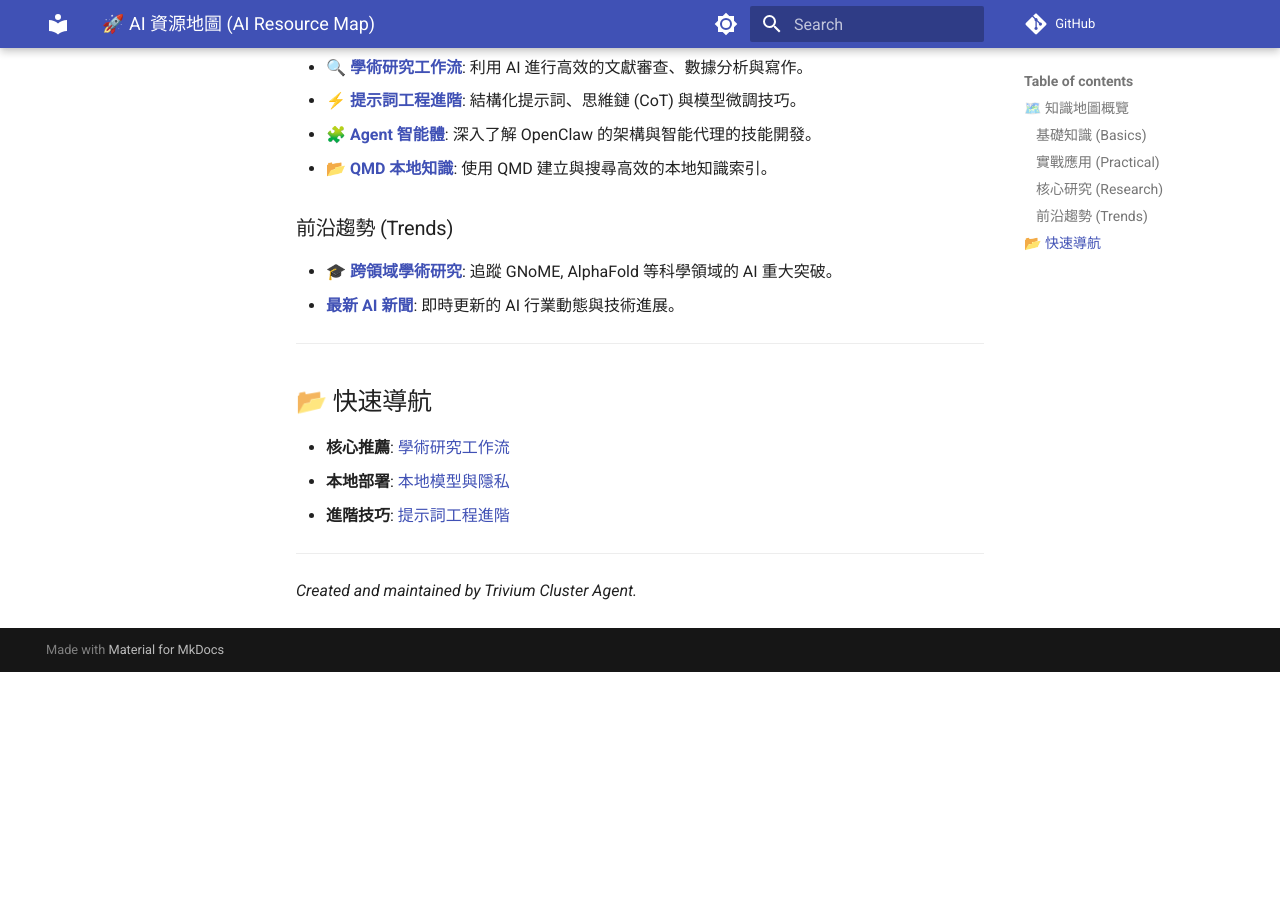
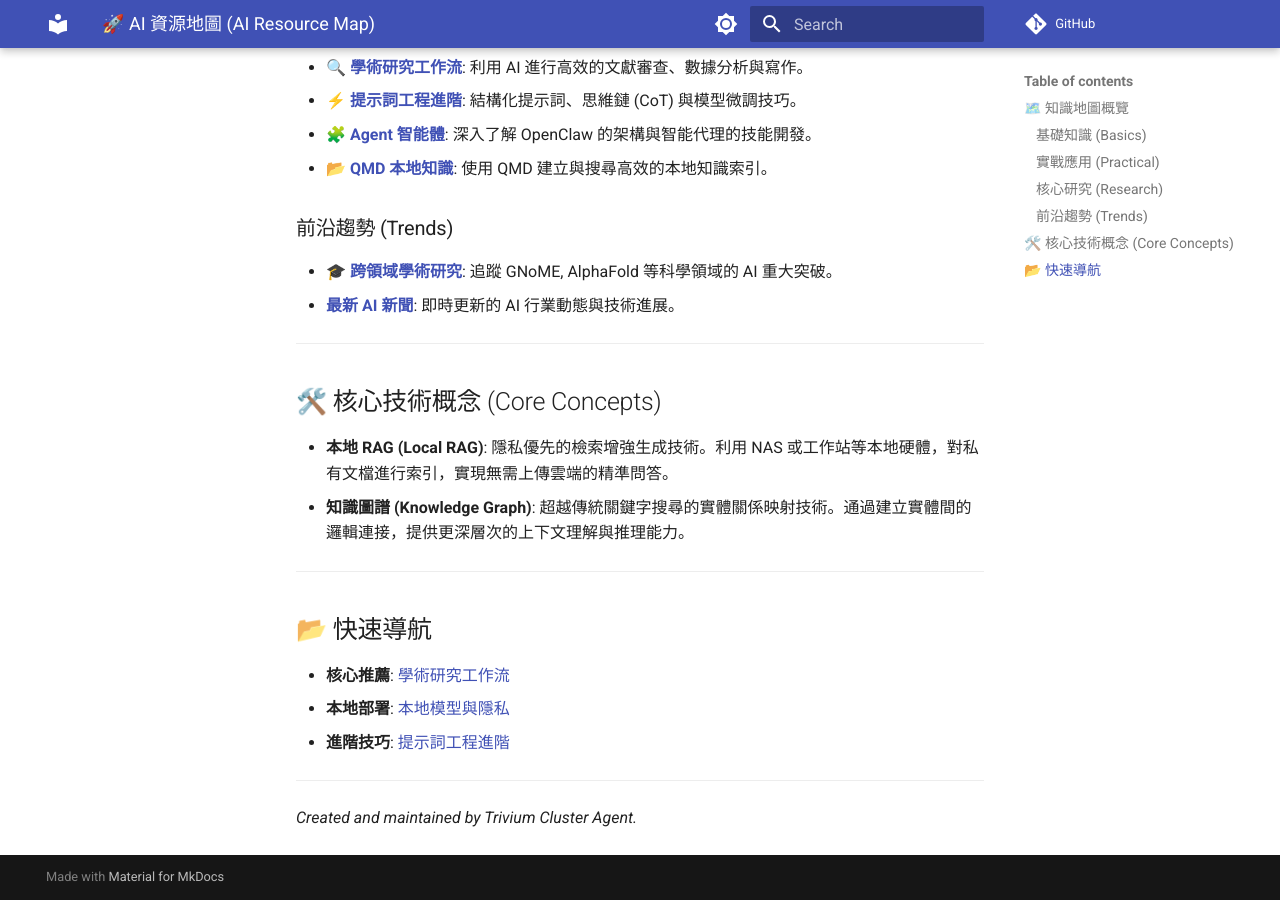
Before and after one commit to ultima6-tw/ai-map, an MkDocs documentation site: the page built from docs/zh/index.md, in a window 1280 px wide and 900 px high, scrolled down 677 px. Built offline with MkDocs 1.6.1 and Material for MkDocs 9.7.7, drawn with Linux system fonts in a browser that asks for light colours; comment, search, counter and statistics services are not loaded; before the commit the page ends 1349 px from its top, so only the background shows below that.

Commit message:
docs: add core technical definitions and remove Nexus branding from RAG/KG descriptions

```diff
--- a/docs/zh/index.md
+++ b/docs/zh/index.md
@@ -26,6 +26,13 @@
 
 ---
 
+## 🛠️ 核心技術概念 (Core Concepts)
+
+- **本地 RAG (Local RAG)**: 隱私優先的檢索增強生成技術。利用 NAS 或工作站等本地硬體，對私有文檔進行索引，實現無需上傳雲端的精準問答。
+- **知識圖譜 (Knowledge Graph)**: 超越傳統關鍵字搜尋的實體關係映射技術。通過建立實體間的邏輯連接，提供更深層次的上下文理解與推理能力。
+
+---
+
 ## 📂 快速導航
 
 - **核心推薦**: [學術研究工作流](research-workflow/)
```
Also changed, not shown: docs/en/index.md (+7 -0 lines), docs/en/research-workflow.md (+1 -1 lines), docs/zh/research-workflow.md (+1 -1 lines).
